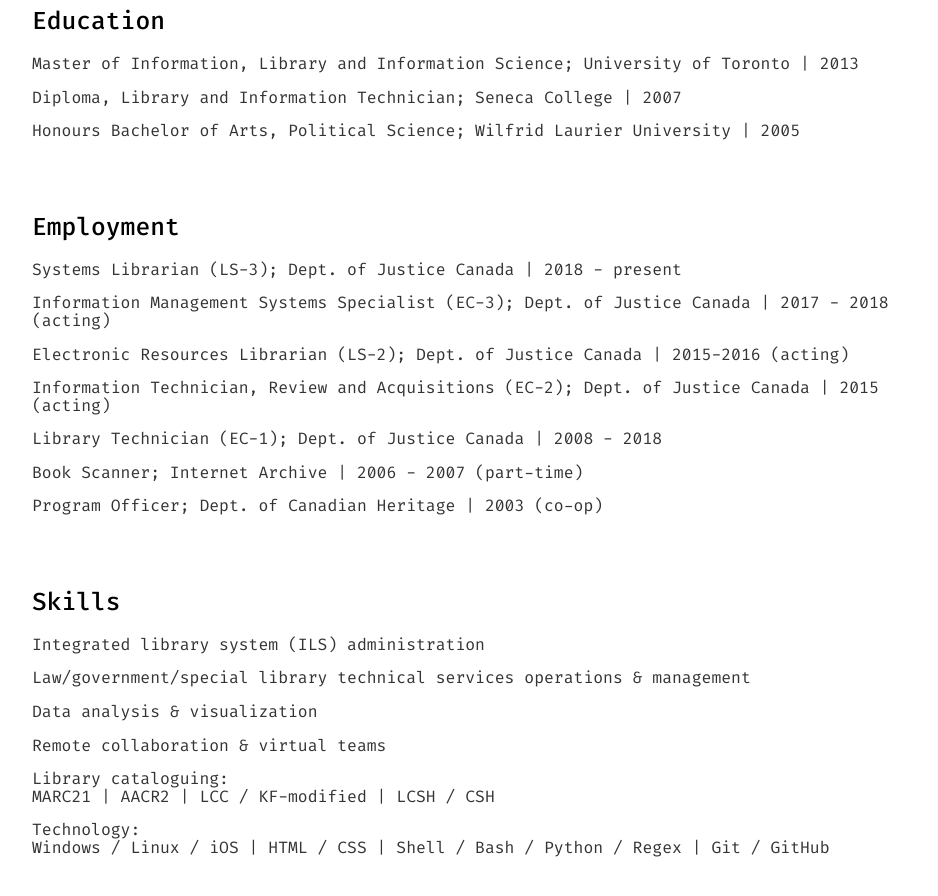
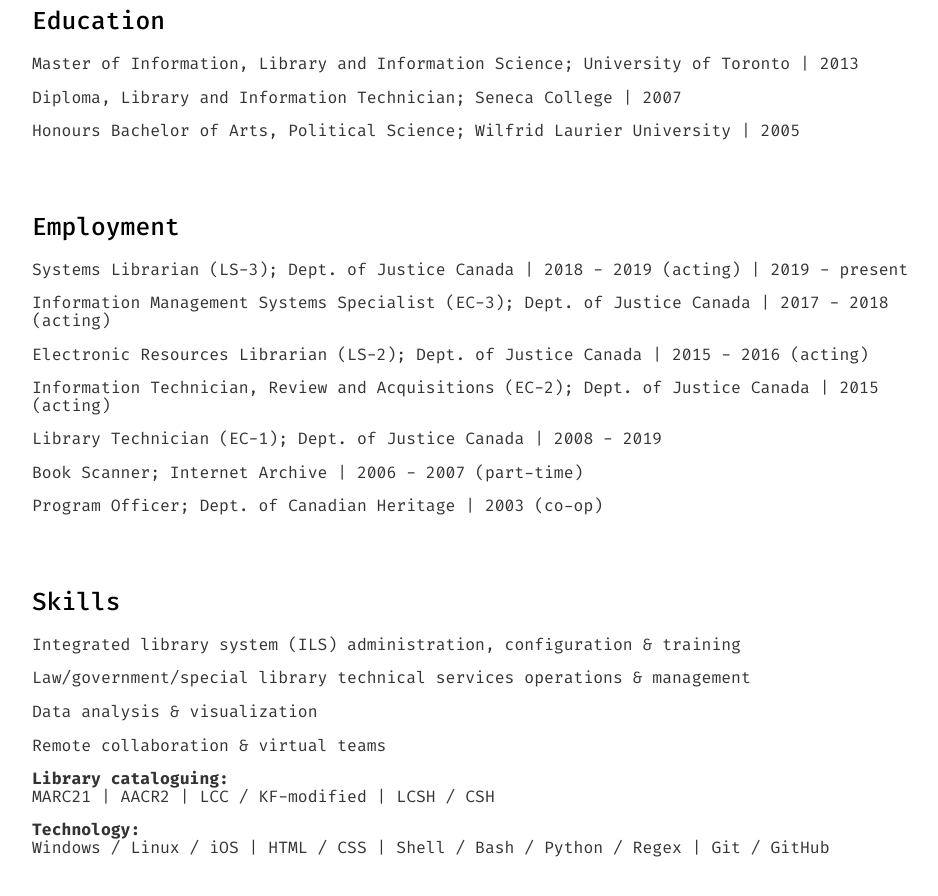
Before and after one commit to onshisan/onshisan.github.io, a Jekyll site: the page built from cv/index.html, in a window 1280 px wide and 900 px high, scrolled down 604 px. Shown: the top 896 px of the window, without its empty margins (160-1098 px from the left). Built offline with Jekyll 4.4.1, drawn with Linux system fonts in a browser that asks for light colours.

Commit message:
Update resume.html
Revise employment timeline; tweak skills

```diff
--- a/_includes/resume.html
+++ b/_includes/resume.html
@@ -26,11 +26,11 @@
 	</br>
 
 	<h2>Employment</h2>
-	<p>Systems Librarian (LS-3); Dept. of Justice Canada | 2018 - present</p>
+	<p>Systems Librarian (LS-3); Dept. of Justice Canada | 2018 - 2019 (acting) | 2019 - present</p>
 	<p>Information Management Systems Specialist (EC-3); Dept. of Justice Canada | 2017 - 2018 (acting)</p>
-	<p>Electronic Resources Librarian (LS-2); Dept. of Justice Canada | 2015-2016 (acting)</p>
+	<p>Electronic Resources Librarian (LS-2); Dept. of Justice Canada | 2015 - 2016 (acting)</p>
 	<p>Information Technician, Review and Acquisitions (EC-2); Dept. of Justice Canada | 2015 (acting)</p>
-	<p>Library Technician (EC-1); Dept. of Justice Canada | 2008 - 2018</p>
+	<p>Library Technician (EC-1); Dept. of Justice Canada | 2008 - 2019</p>
 	<p>Book Scanner; Internet Archive | 2006 - 2007 (part-time)</p>
 	<p>Program Officer; Dept. of Canadian Heritage | 2003 (co-op)</p>
 
@@ -38,12 +38,12 @@
 	</br>
 
 	<h2>Skills</h2>
-	<p>Integrated library system (ILS) administration</p>
+	<p>Integrated library system (ILS) administration, configuration & training</p>
 	<p>Law/government/special library technical services operations & management</p>
 	<p>Data analysis & visualization</p>
 	<p>Remote collaboration & virtual teams
-	<p>Library cataloguing:</br>MARC21 | AACR2 | LCC / KF-modified | LCSH / CSH</p>
-	<p>Technology:</br>Windows / Linux / iOS | HTML / CSS | Shell / Bash / Python / Regex | Git / GitHub</p>
+	<p><strong>Library cataloguing:</strong></br>MARC21 | AACR2 | LCC / KF-modified | LCSH / CSH</p>
+	<p><strong>Technology:</strong></br>Windows / Linux / iOS | HTML / CSS | Shell / Bash / Python / Regex | Git / GitHub</p>
 
 	</br>
 	</br>
```
